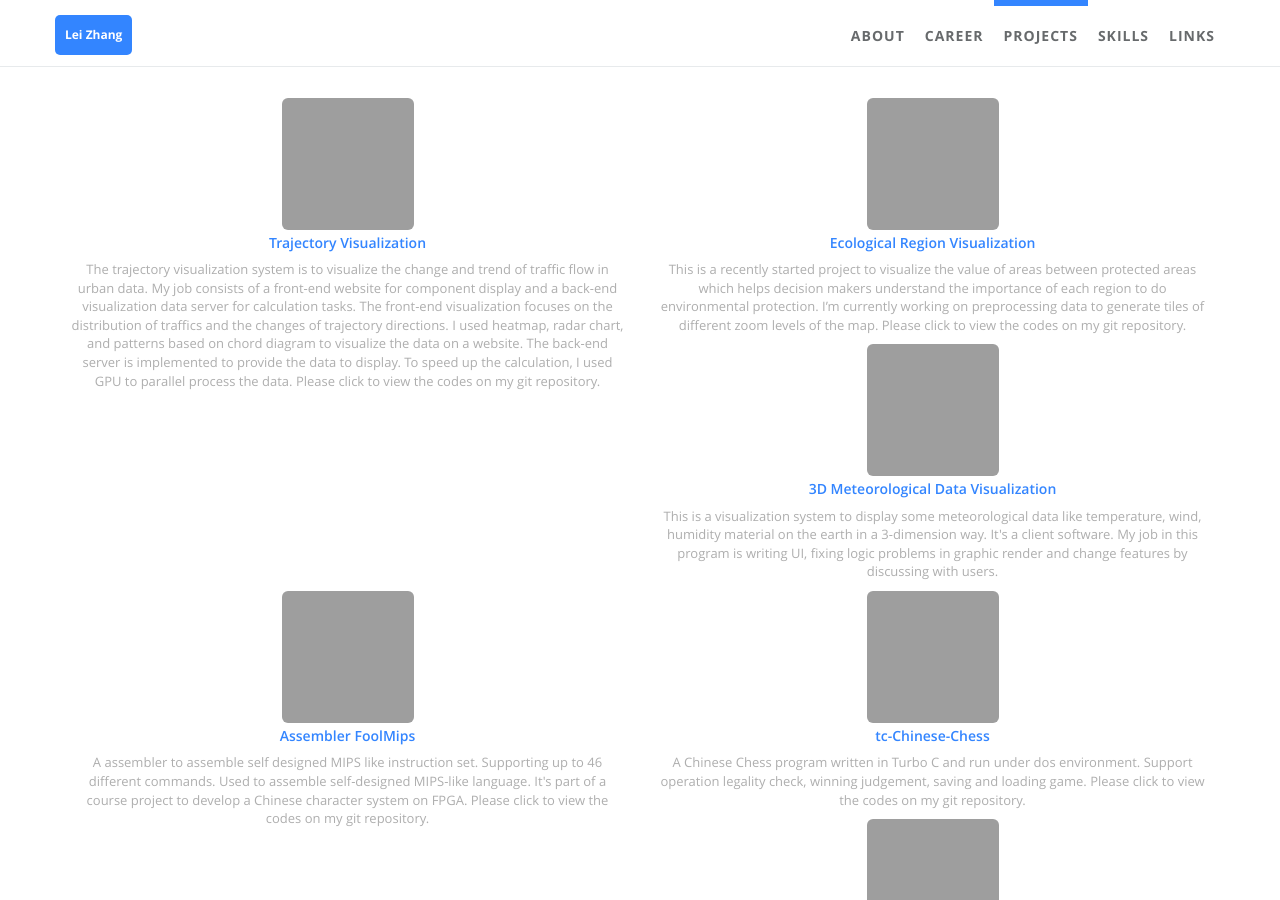
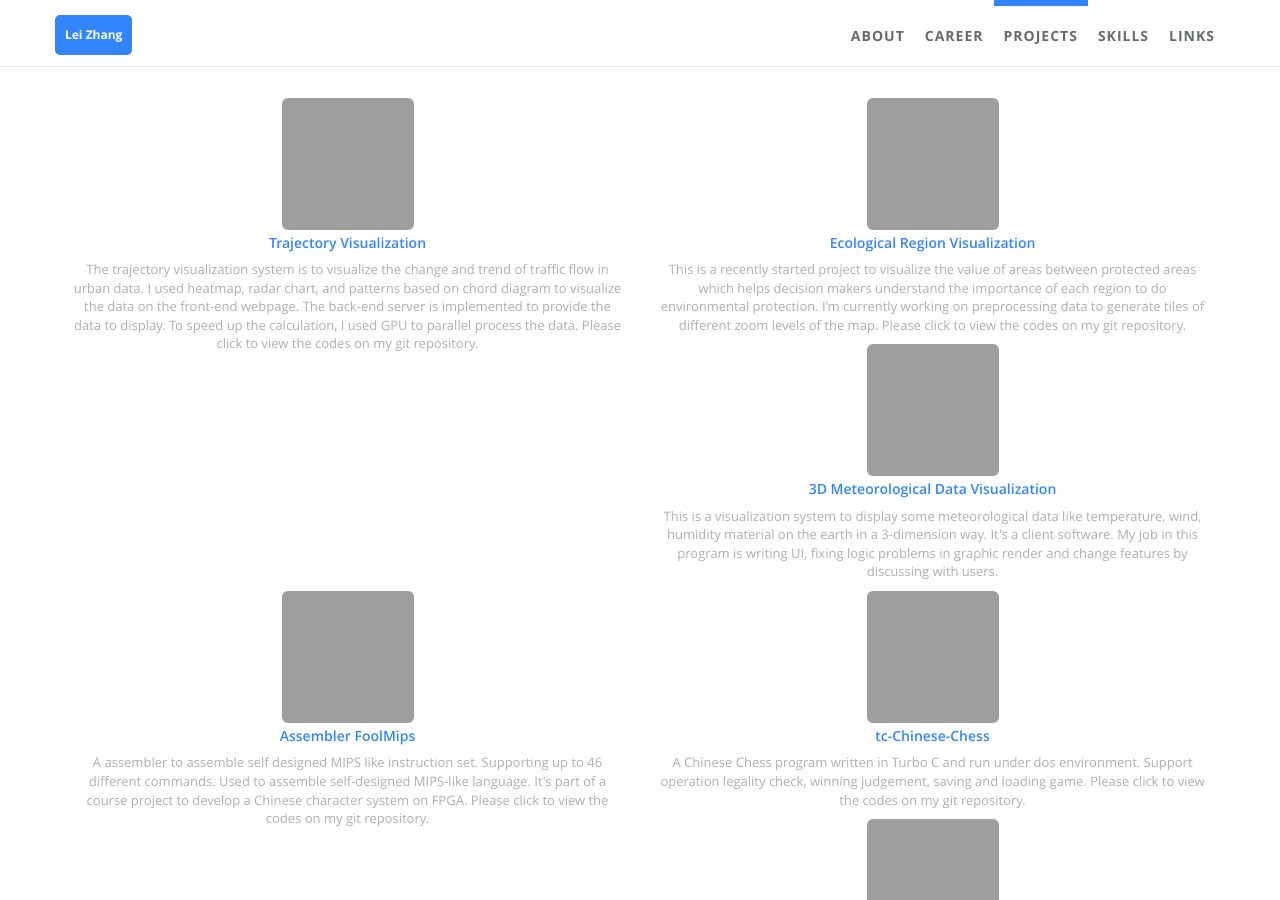
Before and after one commit to lanzhige/lanzhige.github.io, a Jekyll site: the page built from index.html, in a window 1280 px wide and 900 px high, scrolled down 1129 px. Built offline with Jekyll 4.4.1, drawn with Linux system fonts in a browser that asks for light colours.

Commit message:
shorten the discription

```diff
--- a/_data/index/projects.yml
+++ b/_data/index/projects.yml
@@ -6,7 +6,7 @@
   gh_user: lanzhige
   repo: serika_trajectory_visualization
   img: /static/assets/img/landing/trajvis.png
-  desc: The trajectory visualization system is to visualize the change and trend of traffic flow in urban data. My job consists of a front-end website for component display and a back-end visualization data server for calculation tasks. The front-end visualization focuses on the distribution of traffics and the changes of trajectory directions. I used heatmap, radar chart, and patterns based on chord diagram to visualize the data on a website. The back-end server is implemented to provide the data to display. To speed up the calculation, I used GPU to parallel process the data. Please click to view the codes on my git repository.
+  desc: The trajectory visualization system is to visualize the change and trend of traffic flow in urban data. I used heatmap, radar chart, and patterns based on chord diagram to visualize the data on the front-end webpage. The back-end server is implemented to provide the data to display. To speed up the calculation, I used GPU to parallel process the data. Please click to view the codes on my git repository.
 
 - name: Ecological Region Visualization
   i18n: google
```
